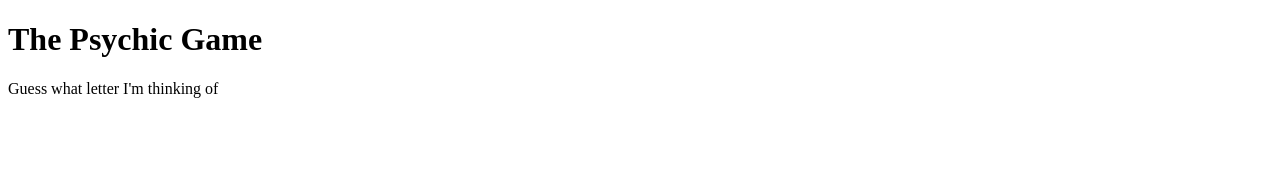
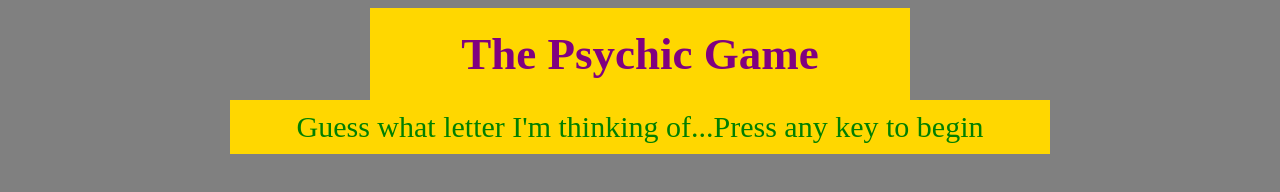
Before and after one commit to dsc1996/Psychic-Game, a plain HTML site: page index.html in a window 1280 px wide. Drawn offline with Linux system fonts and the light colour scheme; files that its build step writes are made by us from their sources; files whose address does not match are found by name.

Commit message:
Updating CSS

```diff
--- /dev/null
+++ b/assets/css/reset.css
@@ -0,0 +1,48 @@
+/* http://meyerweb.com/eric/tools/css/reset/
+   v2.0 | 20110126
+   License: none (public domain)
+*/
+
+html, body, div, span, applet, object, iframe,
+h1, h2, h3, h4, h5, h6, p, blockquote, pre,
+a, abbr, acronym, address, big, cite, code,
+del, dfn, em, img, ins, kbd, q, s, samp,
+small, strike, strong, sub, sup, tt, var,
+b, u, i, center,
+dl, dt, dd, ol, ul, li,
+fieldset, form, label, legend,
+table, caption, tbody, tfoot, thead, tr, th, td,
+article, aside, canvas, details, embed,
+figure, figcaption, footer, header, hgroup,
+menu, nav, output, ruby, section, summary,
+time, mark, audio, video {
+	margin: 0;
+	padding: 0;
+	border: 0;
+	font-size: 100%;
+	font: inherit;
+	vertical-align: baseline;
+}
+/* HTML5 display-role reset for older browsers */
+article, aside, details, figcaption, figure,
+footer, header, hgroup, menu, nav, section {
+	display: block;
+}
+body {
+	line-height: 1;
+}
+ol, ul {
+	list-style: none;
+}
+blockquote, q {
+	quotes: none;
+}
+blockquote:before, blockquote:after,
+q:before, q:after {
+	content: '';
+	content: none;
+}
+table {
+	border-collapse: collapse;
+	border-spacing: 0;
+}
--- a/assets/css/style.css
+++ b/assets/css/style.css
@@ -0,0 +1,34 @@
+body {
+    background-color: gray;
+}
+h1 {
+    text-align: center;
+    background-color: gold;
+    color: purple;
+    font-size: 45px;
+    padding: 20px;
+    width: 500px;
+    margin: auto;
+    top: -100px;
+}
+
+#Instructions {
+    text-align: center;
+    color: green;
+    background-color: gold;
+    font-size: 30px;
+    padding: 10px;
+    width: 800px;
+    margin: auto;
+    top: -100px;
+}
+
+p {
+    text-align: center;
+    color: green;
+    background-color: gold;
+    font-size: 30px;
+    width: 800px;
+    margin: auto;
+    top: -100px;
+}
--- a/assets/javascript/game.js
+++ b/assets/javascript/game.js
@@ -5,8 +5,8 @@ var guess = 0;
 var keyChoices = ["a","b","c","d","e","f","g","h","i","j","k","l","m","n","o","p","q","r","s","t","u","v","w","x","y","z"];
 var userChoice = "";
 var yourGuesses = [];
+var isDuplicate = false;
 
-alert("Press any key to begin!")
 document.onkeyup = function game () {
 
     var userChoice = String.fromCharCode(event.keyCode).toLocaleLowerCase();
@@ -40,6 +40,7 @@ document.onkeyup = function game () {
         yourGuesses = [];
     }
 
+
     var html =
 			"<h1> The Psychic Game </h1>" +
 			"<p>Guess what letter I'm thinking of!</p>" +
--- a/index.html
+++ b/index.html
@@ -13,13 +13,19 @@
 
         <h1>The Psychic Game</h1>
 
-        <p>Guess what letter I'm thinking of</p>
+        <div id = Instructions>
+            <p>Guess what letter I'm thinking of...Press any key to begin</p>
 
 
-        <p id = "wins"> </p>
-        <p id = "losses"> </p>
-        <p id = "guessesLeft"> </p>
-        <p id = "yourGuesses"> </p>
+
+            <p id = "wins"> </p>
+            <p id = "losses"> </p>
+            <p id = "guessesLeft"> </p>
+            <p id = "yourGuesses"> </p>
+        </div>
+    </div>
+
+
 
     </div>
 
```
Also changed, not shown: 2 other files.
